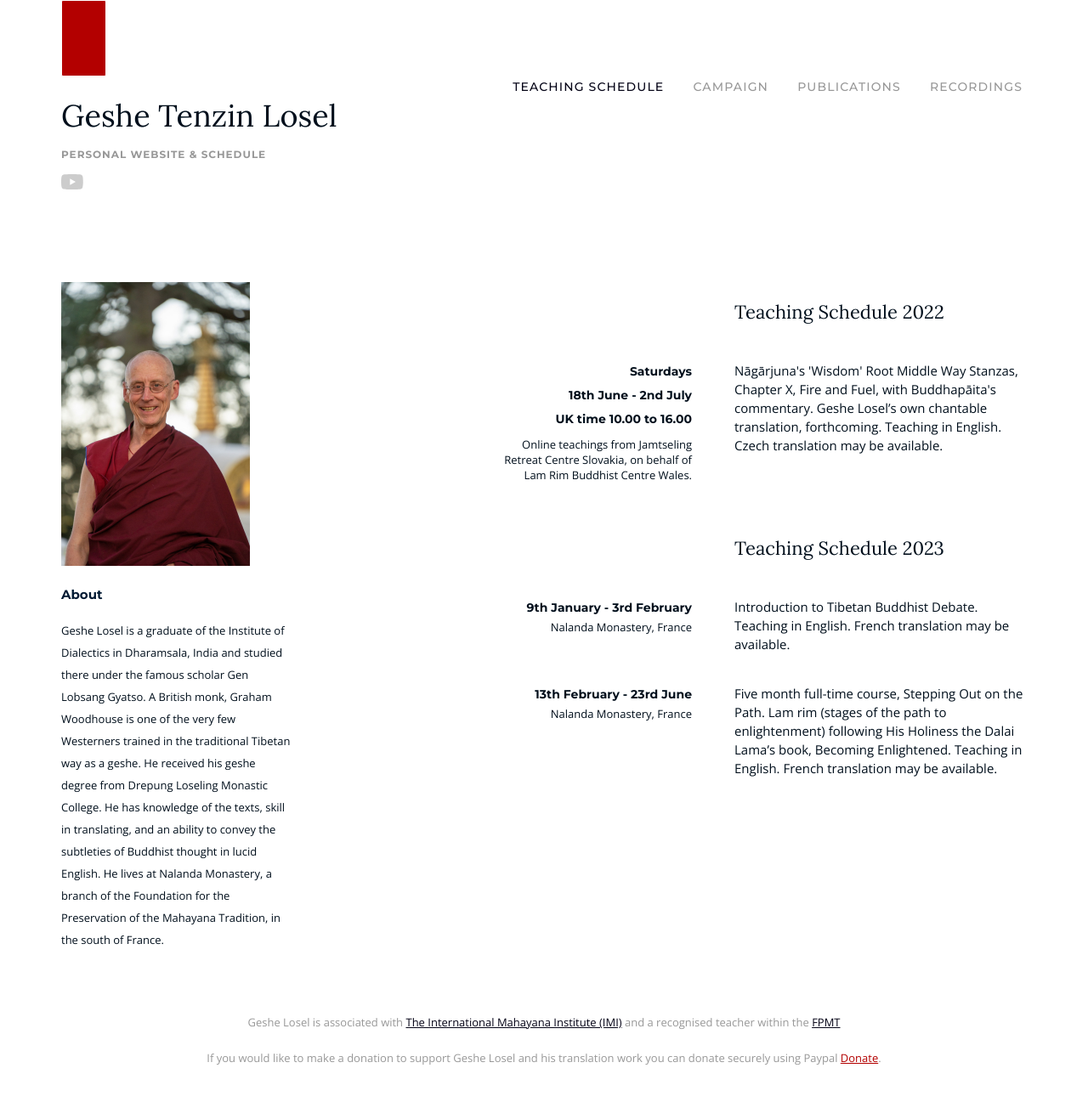
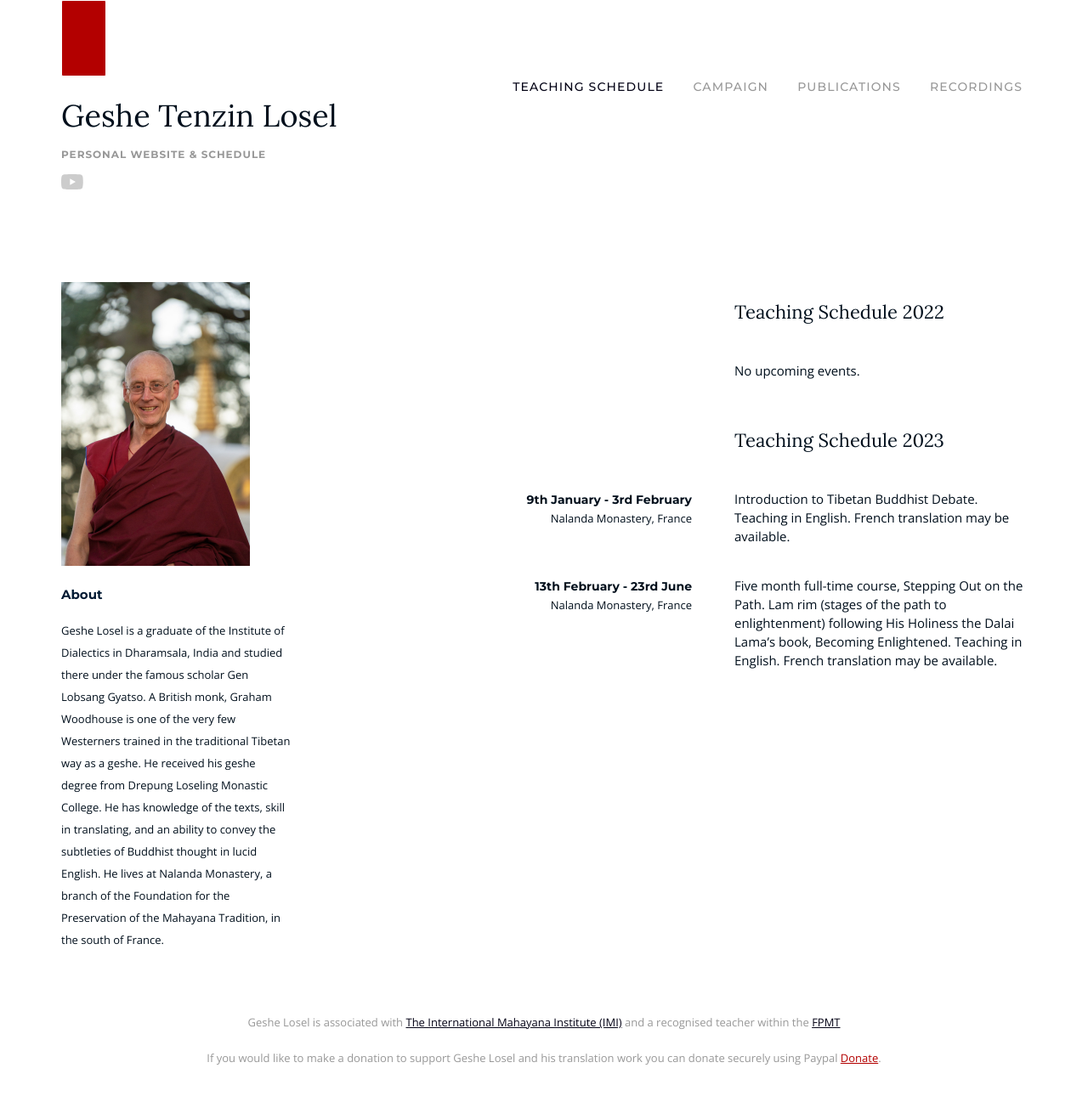
Before and after one commit to hallodom/geshe-graham-losel, a Jekyll site: the page built from index.html, in a window 1280 px wide. Shown: the whole page at 85% size. Built offline with Jekyll 4.4.1, drawn with Linux system fonts in a browser that asks for light colours.

Commit message:
Remove past events

```diff
--- a/index.html
+++ b/index.html
@@ -36,17 +36,11 @@ pageName: index
         <div class="col-xs-6
                     col-sm-4
                     event-info">
-            <time class="event-date">
-                <p>Saturdays</p>
-                <p>18th June - 2nd July</p>
-                <p>UK time 10.00 to 16.00</p>
-            </time>
-            <p class="event-location">Online teachings from Jamtseling Retreat Centre Slovakia, on behalf of Lam Rim Buddhist Centre Wales.</p>
         </div>
 
         <div class="col-xs-6
                     col-sm-5">
-            <p class="event-title">Nāgārjuna's 'Wisdom' Root Middle Way Stanzas, Chapter X, Fire and Fuel, with Buddhapāita's commentary. Geshe Losel’s own chantable translation, forthcoming. Teaching in English. Czech translation may be available.</p>
+            <p class="event-title">No upcoming events.</p>
         </div>
 
         <!-- Schedule header -->
```
Also changed, not shown: 1 other file.
